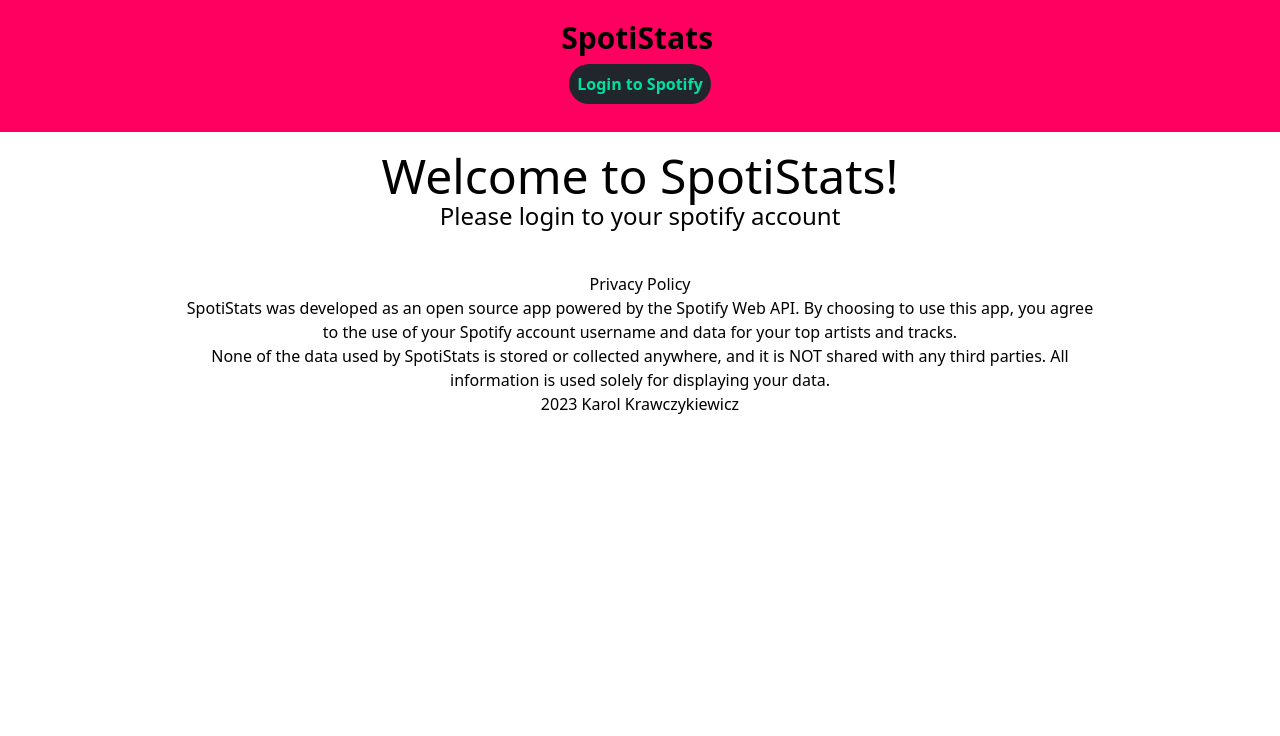
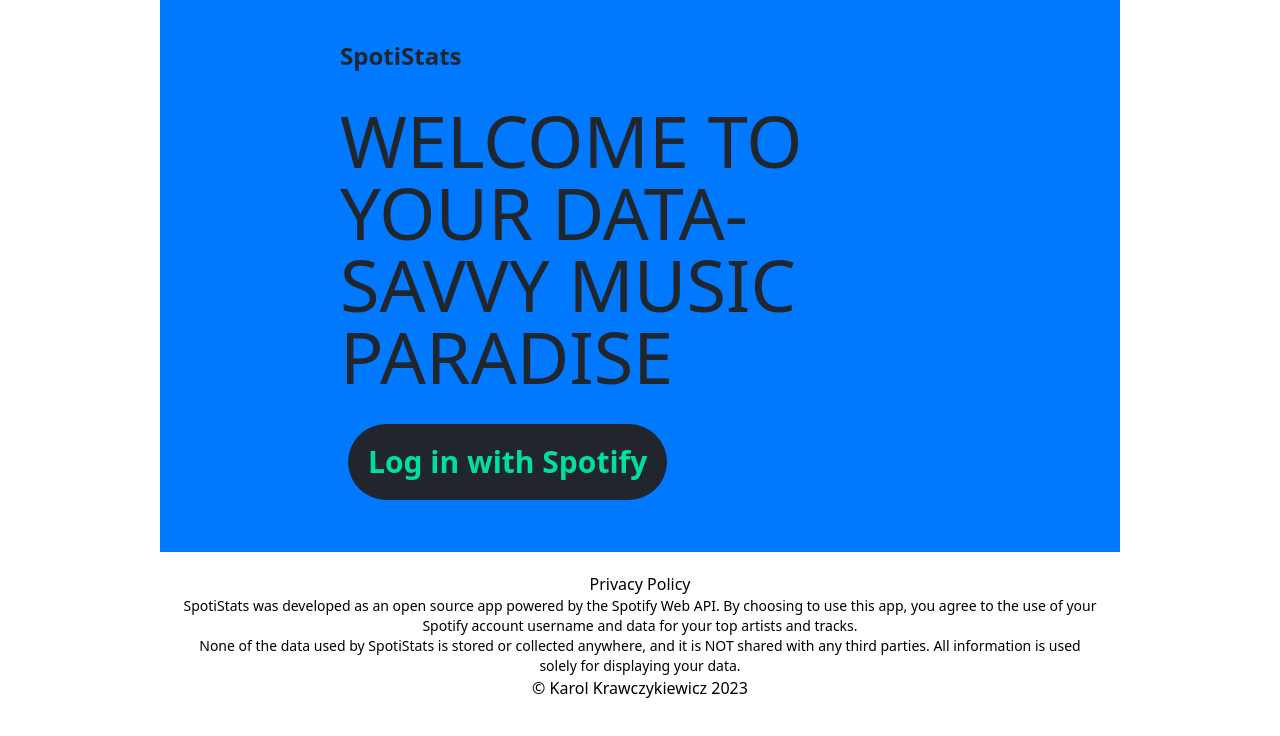
Before and after one commit to Karol-2/SpotiStats, a React (Create React App) app in the folder spoti_stats/: page / in a window 1280 px wide. Shown: the top 736 px of the page. Built offline with nearby package versions, Linux system fonts and the light colour scheme.

Commit message:
added complex styling to welcome page, login nad privacy policy

```diff
--- a/spoti_stats/src/App.js
+++ b/spoti_stats/src/App.js
@@ -1,5 +1,5 @@
 import Genres from "./components/Genres";
-import NavBar from "./components/NavBar";
+import LoginPanel from "./components/LoginPanel";
 import PopularityTaste from "./components/PopularityTaste";
 import PrivacyPolicy from "./components/PrivacyPolicy";
 import Recommendactions from "./components/Recommendactions";
@@ -46,7 +46,7 @@
   return (
     <TokenContext.Provider value={accessToken}>
       <div className="App">
-        <NavBar clientId={clientId}> </NavBar>
+        <LoginPanel clientId={clientId}> </LoginPanel>
         <WelcomeMessage></WelcomeMessage>
         <TopArtists></TopArtists>
         <TopSongs></TopSongs>
--- /dev/null
+++ b/spoti_stats/src/components/LoginPanel.js
@@ -0,0 +1,35 @@
+import redirectToAuthCodeFlow from "../helper/redirectToAuthCodeFlow";
+import { useContext } from "react";
+import { TokenContext } from "../contexts/TokenContext";
+
+function LoginPanel({ clientId }) {
+  const token = useContext(TokenContext);
+
+  return (
+    <>
+      {!token ? (
+        <div className="bg-my-blue  md:mx-40 min-w-600 text-my-dark">
+          <div className=" p-5 md:mx-40 min-w-600 rounded-md justify-between">
+            <p className=" text-2xl text-left mt-5 mb-8 font-semibold">
+              SpotiStats
+            </p>
+            <p className=" text-7xl text-left opacity-0 animate-fade-in">
+              WELCOME TO YOUR DATA-SAVVY MUSIC PARADISE
+            </p>
+
+            <button
+              className="bg-my-dark rounded-full p-5 text-my-green m-2 font-semibold text-center text-3xl mt-8 mb-8 hover:bg-my-darker opacity-0 animate-fade-in"
+              onClick={() => redirectToAuthCodeFlow(clientId)}
+            >
+              Log in with Spotify
+            </button>
+          </div>
+        </div>
+      ) : (
+        <></>
+      )}
+    </>
+  );
+}
+
+export default LoginPanel;
--- a/spoti_stats/src/components/NavBar.js
+++ /dev/null
@@ -1,22 +0,0 @@
-import redirectToAuthCodeFlow from "../helper/redirectToAuthCodeFlow";
-import { useContext} from "react";
-import { TokenContext } from "../contexts/TokenContext";
-
-function NavBar({clientId}) {
-  const token = useContext(TokenContext)
-
-    return (
-      <div className='bg-my-red flex flex-auto flex-row justify-evenly'>
-      <div className=' p-5 md:mx-40 min-w-600 rounded-md justify-between'>
-          <p className=" text-3xl font-bold"> SpotiStats</p>
-          { !token ? (
-            <button className='bg-my-dark rounded-full p-2 text-my-green m-2 font-bold'
-            onClick={()=> redirectToAuthCodeFlow(clientId)}>Login to Spotify</button>
-          ):<></>}
-
-          </div>
-      </div>
-    );
-  }
-
-export default NavBar
--- a/spoti_stats/src/components/PrivacyPolicy.js
+++ b/spoti_stats/src/components/PrivacyPolicy.js
@@ -2,17 +2,17 @@
   return (
     <div className=" text-center p-5 md:mx-40 min-w-600 rounded-md">
       <p>Privacy Policy</p>
-      <p>
+      <p className=" font-thin text-sm">
         SpotiStats was developed as an open source app powered by the Spotify
         Web API. By choosing to use this app, you agree to the use of your
         Spotify account username and data for your top artists and tracks.
       </p>
-      <p>
+      <p className=" font-thin text-sm">
         None of the data used by SpotiStats is stored or collected anywhere, and
         it is NOT shared with any third parties. All information is used solely
         for displaying your data.
       </p>
-      <p>2023 Karol Krawczykiewicz</p>
+      <p><span>&copy;</span> <a href="https://github.com/Karol-2" target="_blank" rel="noreferrer noopener" >Karol Krawczykiewicz 2023 </a></p>
     </div>
   );
 }
--- a/spoti_stats/src/components/WelcomeMessage.js
+++ b/spoti_stats/src/components/WelcomeMessage.js
@@ -26,15 +26,21 @@
   }
 
   return (
-    <div className=" p-5 md:mx-40 min-w-600 rounded-md flex justify-center">
+    <div className=" md:mx-40 min-w-600 flex justify-center bg-my-green text-my-dark">
       {profile ? (
-        <div>
-          <p className="text-3xl font-extrabold flex justify-center">WELCOME</p>
-          <div className="flex flex-row-reverse bg-my-dark rounded-full p-5  m-2 font-bold justify-around">
+        <div className="min-w-full flex flex-col p-5">
+          <p className=" text-2xl text-left mt-5 mb-8 font-semibold">
+            SpotiStats
+          </p>
+          <p className=" text-7xl text-center opacity-0 animate-fade-in">
+            WELCOME
+          </p>
+          <div className="flex flex-row-reverse bg-my-dark rounded-full p-5  m-2 font-bold justify-around max-w-lg place-self-center mt-8 mb-8 opacity-0 animate-fade-in">
             <a
               href={profile.external_urls.spotify}
               id="displayName"
               className=" place-self-center m-3 text-3xl text-my-green"
+              target="_blank" rel="noreferrer noopener"
             >
               {profile.display_name}
             </a>
@@ -51,10 +57,7 @@
           </div>
         </div>
       ) : (
-        <div className=" text-center">
-          <p className="text-5xl">Welcome to SpotiStats!</p>
-          <p className="text-2xl">Please login to your spotify account</p>
-        </div>
+        <></>
       )}
     </div>
   );
--- a/spoti_stats/src/index.css
+++ b/spoti_stats/src/index.css
@@ -1,3 +1,19 @@
 @tailwind base;
 @tailwind components;
 @tailwind utilities;
+
+@keyframes fadeIn {
+    0% {
+      opacity: 0;
+    }
+    100% {
+      opacity: 1;
+    }
+  }
+
+  .animate-fade-in {
+    animation: fadeIn 1s ease-in-out 0.5s 1 normal both;
+  }
+  .animate-fade-in-delayed {
+    animation: fadeIn 1s ease-in-out 1.5s 2 normal both;
+  }
--- a/spoti_stats/tailwind.config.js
+++ b/spoti_stats/tailwind.config.js
@@ -4,12 +4,17 @@
     "./src/**/*.{js,jsx,ts,tsx}",
   ],
   theme: {
+    fontFamily: {
+      'serif': ['Georgia', 'Cambria', 'serif'],
+    },
     colors: {
       "my-blue": "#0079FF",
-      "my-red": " #FF0060",
+      "my-red": " #E24480",
       "my-yellow": "#F6FA70",
       "my-green": "#00DFA2",
       "my-dark":"#21262D",
+      "my-darker":"#121519",
+      "my-light":"EDE9E9",
 
     },
     extend: {},
```
